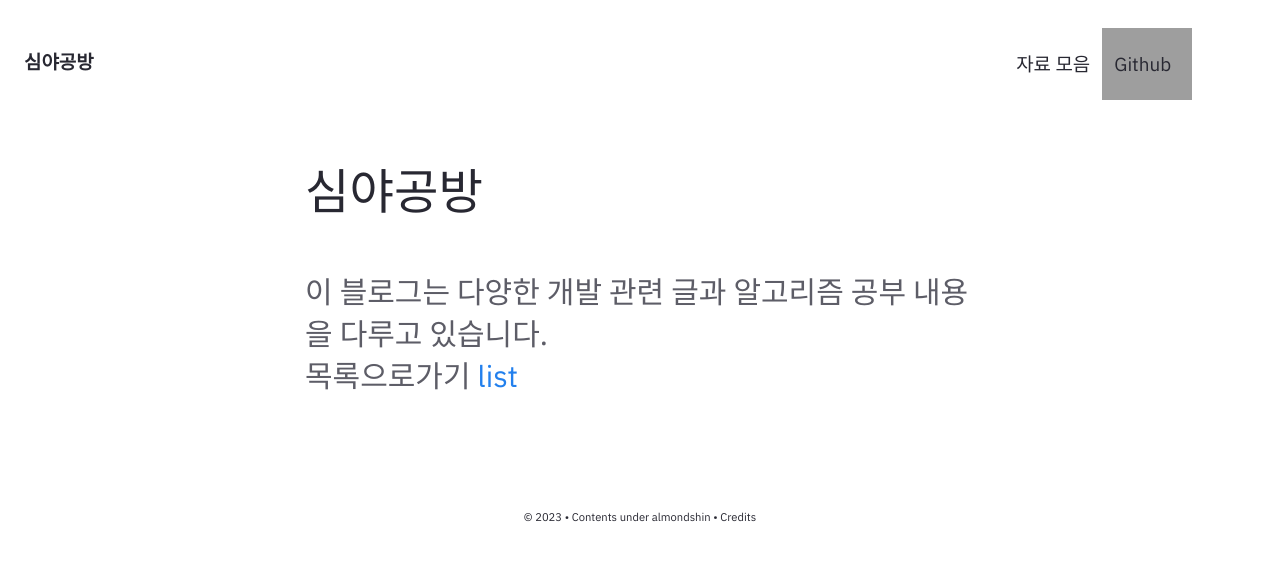
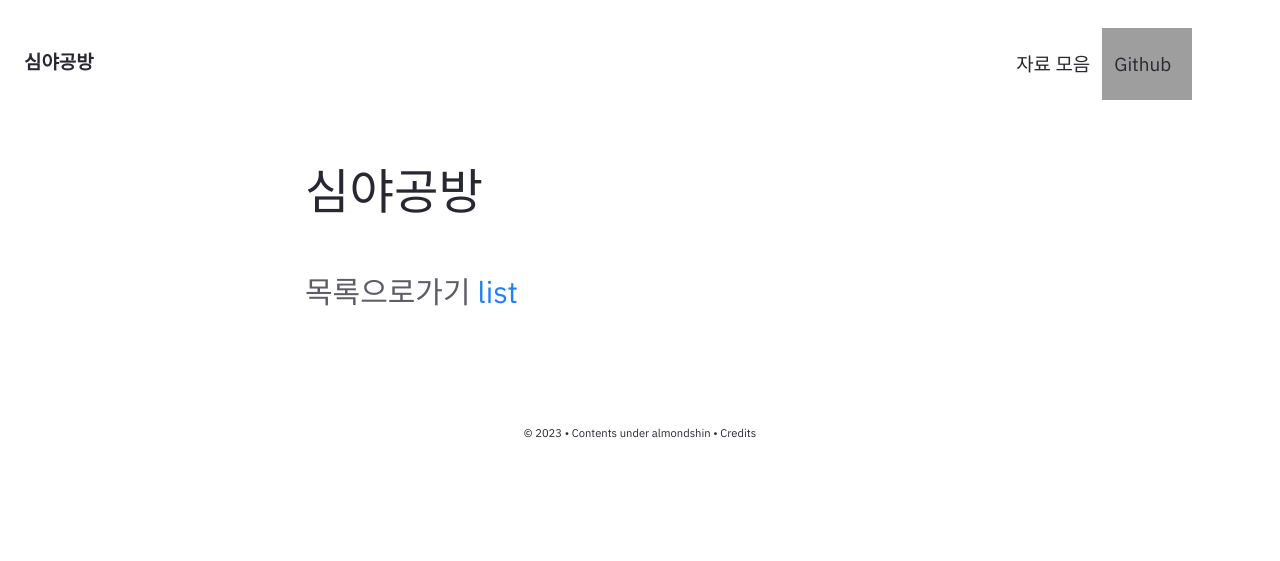
Before and after one commit to Almondshin/Almondshin.github.io, a Jekyll site: the page built from pages/index.md, in a window 1280 px wide. Shown: the top 561 px of the page. Built offline with Jekyll 4.4.1, drawn with Linux system fonts in a browser that asks for light colours; grey boxes are pictures that could not be loaded.

```diff
--- a/_includes/Homepage.html
+++ b/_includes/Homepage.html
@@ -2,8 +2,6 @@
     <div class="jumbo">{{site.heading}} </div>
     <div class="home-sub-text"> <h3>
          <!--<a href="{{'/post/features' | relative_url}}"> features </a>--><!-- and <a href="{{'/post/how-to' | relative_url}}"> how to</a>.-->
-        이 블로그는 다양한 개발 관련 글과 알고리즘 공부 내용을 다루고 있습니다. <br>
-
         목록으로가기 <a href="{{'/notes' | relative_url}}"> list </a>
         </h3>
 </div> </div>
```
